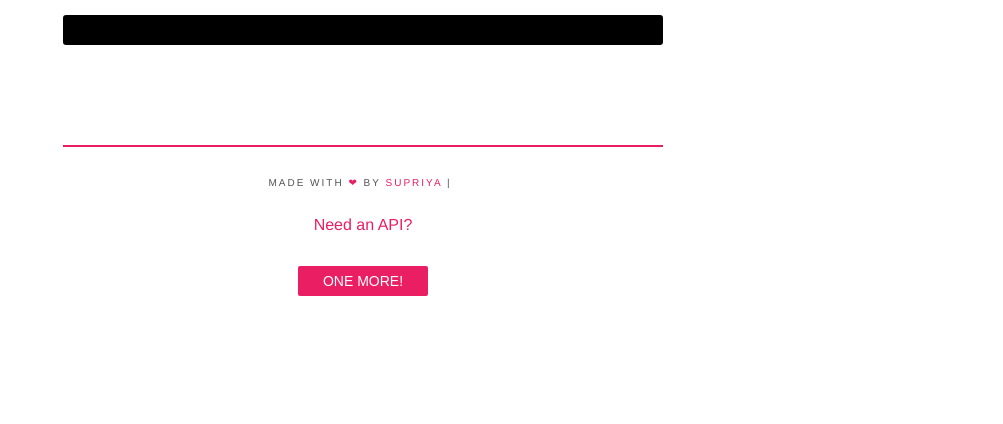
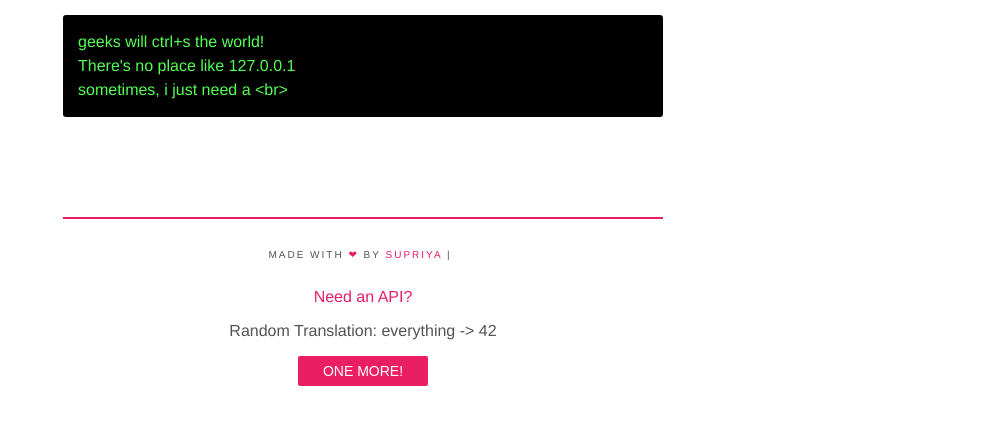
Before and after one commit to sprasih1/Geeky_Texting, a plain HTML site: page index.html in a window 1280 px wide. Shown: the part 408-832 px from the top of the page, without its empty margins (277-1280 px from the left). Before the commit the page ends 800 px from the top, so only its background shows below. Drawn offline with Linux system fonts and the light colour scheme.

Commit message:
Update index.html

```diff
--- a/index.html
+++ b/index.html
@@ -1,6 +1,6 @@
 <html>
 <head>
-  <title>geeksay</title>
+  <title>texting_in_new_way</title>
   <meta charset="utf-8">
   <meta name="viewport" content="width=device-width, minimum-scale=1.0, initial-scale=1, user-scalable=yes">
   <meta name="mobile-web-app-capable" content="yes">
@@ -8,7 +8,7 @@
   <link rel="icon" type="image/png" href="logo.png">
   <link rel="apple-touch-icon" sizes="128x128" href="logo.png" />
   <link href='https://fonts.googleapis.com/css?family=Lato:300,400' rel='stylesheet' type='text/css'>
-  <script src="geeksay.js"></script>
+  <script src="jsfile.js"></script>
 </head>
 <style>
   body {
```
